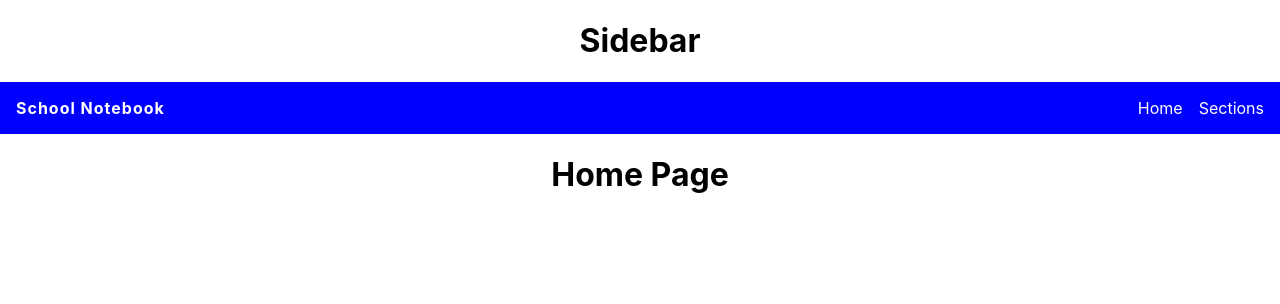
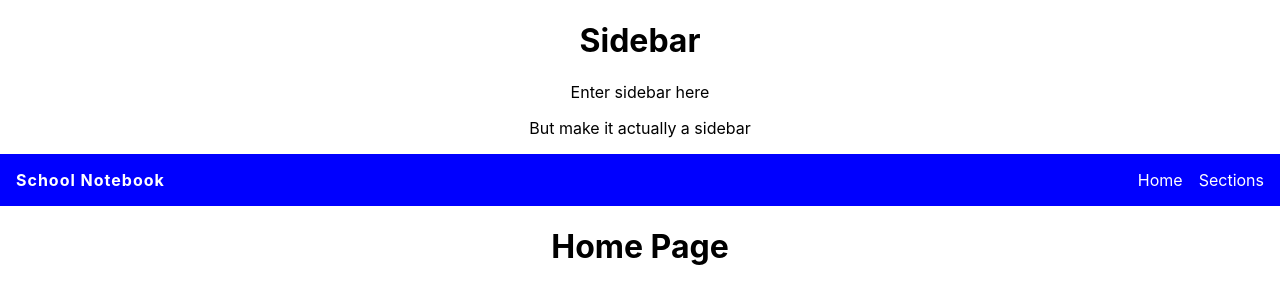
Before and after one commit to jsoomie/school-notebook, a React (Create React App) app: page / in a window 1280 px wide. Shown: the top 304 px of the page. Built offline with nearby package versions, Linux system fonts and the light colour scheme.

Commit message:
chore: update sidebar

```diff
--- a/src/components/Sidebar/Sidebar.tsx
+++ b/src/components/Sidebar/Sidebar.tsx
@@ -4,6 +4,8 @@ export const Sidebar = () => {
   return (
     <div className="sidebar">
       <h1>Sidebar</h1>
+      <p>Enter sidebar here</p>
+      <p>But make it actually a sidebar</p>
     </div>
   );
 };
```
